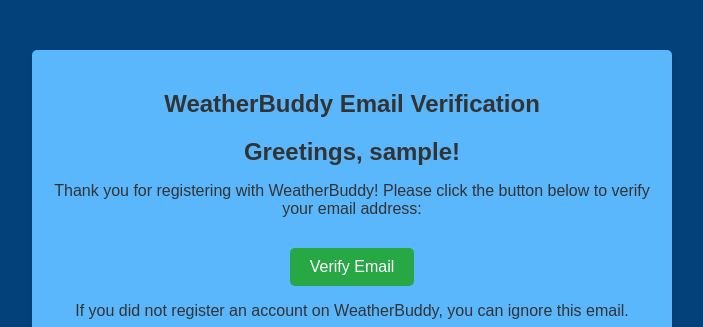
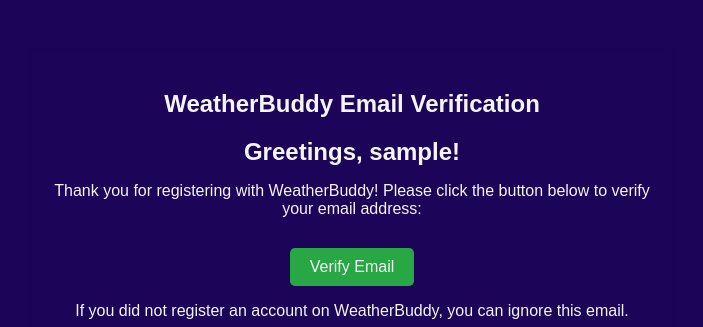
Before and after one commit to MikhailKras/weather-buddy, a FastAPI app: template src/templates/auth/verification_message.html in a window 1280 px wide. Shown: the top 327 px of the page, without its empty margins (288-991 px from the left). Run offline with FastAPI, Linux system fonts and the light colour scheme; the template is opened without the code that fills it: most values are stand-ins (such as "Sample title", 1, 10 or a date in 2020); parts of the project's set-up code (start-up, migrations or seed data) failed here and were passed over.

Commit message:
feat: updated verification email template
- Updated the background color and text color to match the app branding
- Added a WeatherBuddy logo to the email template

```diff
--- a/src/templates/auth/verification_message.html
+++ b/src/templates/auth/verification_message.html
@@ -1,11 +1,11 @@
 <!DOCTYPE html>
 <html>
   <head>
-    <meta charset="UTF-8">
+    <meta charset="UTF-8" />
     <title>Email Verification</title>
     <style>
       body {
-            background-color: #03417a;
+        background-color: #1c0459;
         color: whitesmoke;
         font-family: Arial, sans-serif;
         margin: 0;
@@ -32,35 +32,56 @@
         margin: 0 auto;
         padding: 20px;
         text-align: center;
-            background-color: #5bb7fc;
+        background-color: #1c0459;
         border-radius: 5px;
         box-shadow: 0 2px 4px rgba(0, 0, 0, 0.1);
         margin-top: 50px;
       }
 
-        a {
+      a.main {
         display: inline-block;
         padding: 10px 20px;
         background-color: #28a745;
-            color: #fff;
+        color: whitesmoke;
         text-decoration: none;
         text-align: center;
         border-radius: 5px;
         margin-top: 20px;
       }
 
-        a:hover {
+      a.main:hover {
         background-color: #218838;
+      }
+
+      .mail-text {
+        color: whitesmoke;
+      }
+
+      img {
+        border-radius: 50%;
       }
     </style>
   </head>
   <body>
     <div class="container">
-        <h1>WeatherBuddy Email Verification</h1>
-        <h1 style="color: #333;">Greetings, {{ username }}!</h1>
-        <p style="color: #333;">Thank you for registering with WeatherBuddy! Please click the button below to verify your email address:</p>
-        <a href="{{ url }}">Verify Email</a>
-        <p style="color: #333;">If you did not register an account on WeatherBuddy, you can ignore this email.</p>
+      <h1 class="mail-text">WeatherBuddy Email Verification</h1>
+      <h1 class="mail-text">Greetings, {{ username }}!</h1>
+      <p class="mail-text">
+        Thank you for registering with WeatherBuddy! Please click the button
+        below to verify your email address:
+      </p>
+      <a href="{{ url }}" class="main">Verify Email</a>
+      <p class="mail-text">
+        If you did not register an account on WeatherBuddy, you can ignore this
+        email.
+      </p>
+      <img
+        src="https://i.ibb.co/GcBpSjK/logo-weather-buddy-small.png"
+        alt="logo-weather-buddy"
+        width="200"
+        height="200"
+        border="0"
+      />
     </div>
   </body>
 </html>
```
Lines whose indentation alone changed are shown as unchanged.
